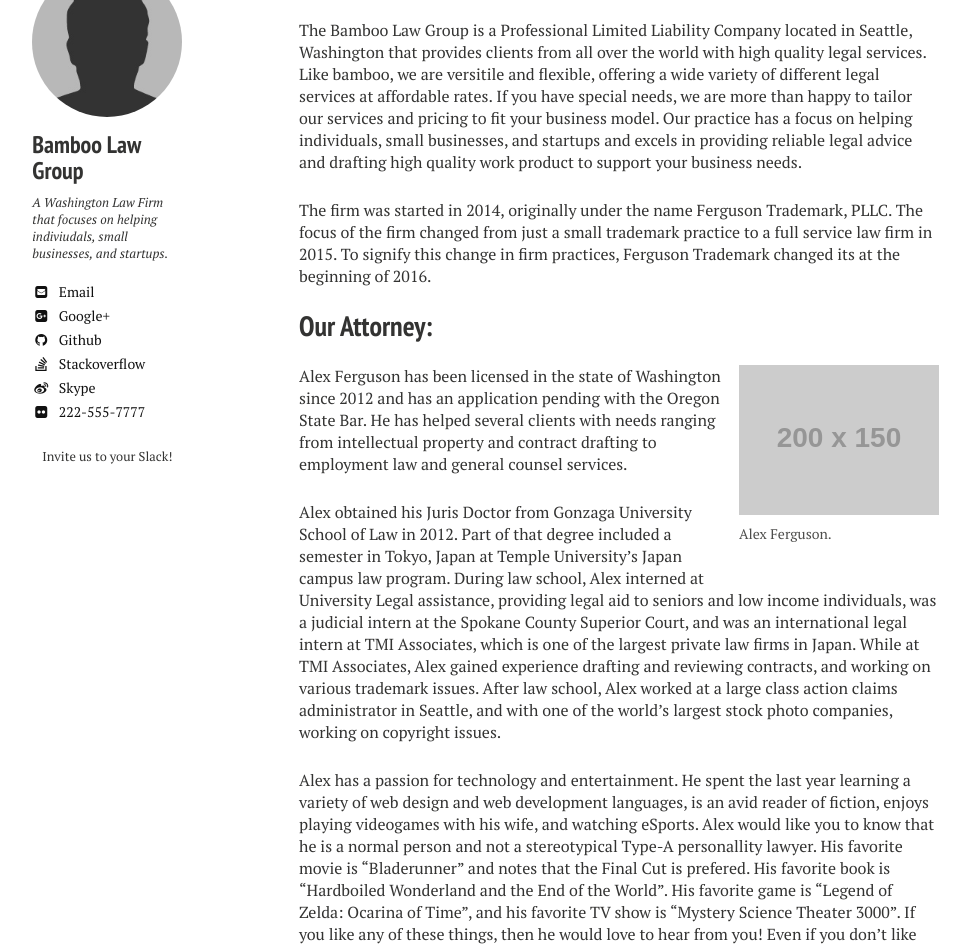
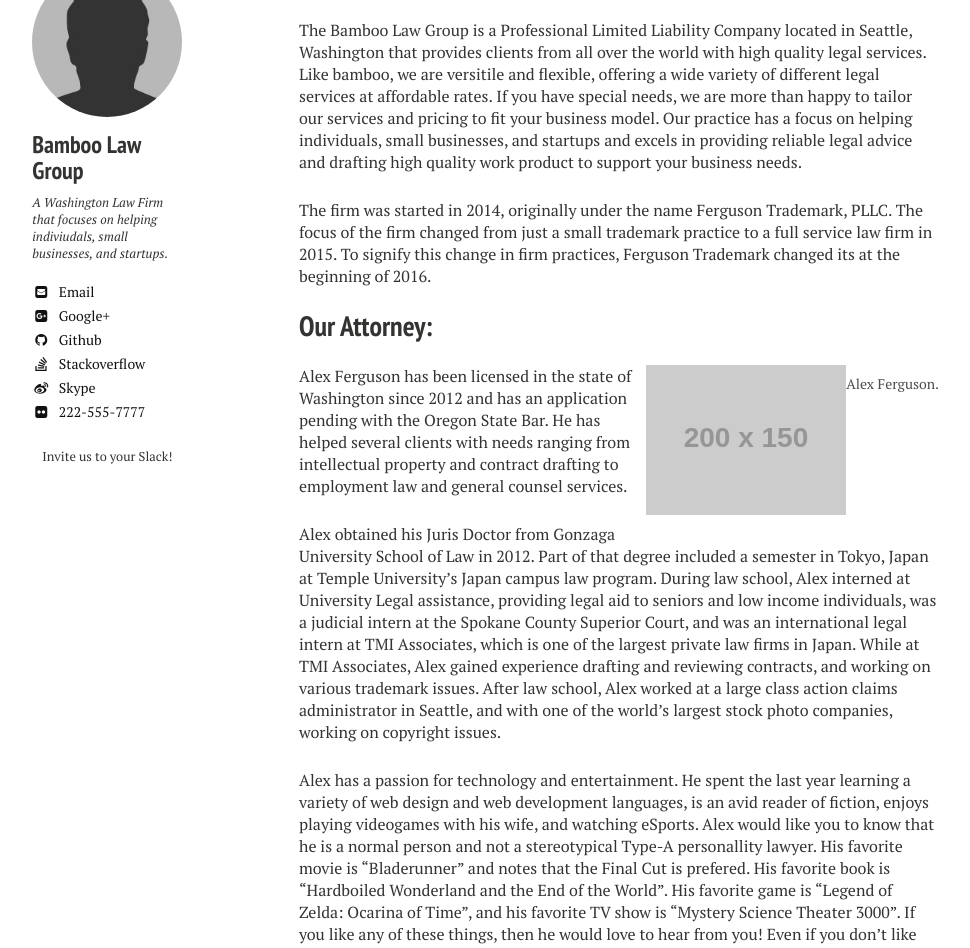
Before and after one commit to nerdyfergy/blg-site-mm3, a Jekyll site: the page built from about/index.md, in a window 1280 px wide. Shown: the part 628-1576 px from the top of the page, without its empty margins (21-991 px from the left). Built offline with Jekyll 4.4.1, drawn with Linux system fonts in a browser that asks for light colours.

Commit message:
Update index.md

```diff
--- a/about/index.md
+++ b/about/index.md
@@ -17,7 +17,7 @@ The firm was started in 2014, originally under the name Ferguson Trademark, PLLC
 
 <figure class="image-pull-right">
 	<img src="http://placehold.it/200x150.jpg">
-	<figcaption>Alex Ferguson.</figcaption>
+	<figcaption class="halvsies">Alex Ferguson.</figcaption>
 </figure>
 Alex Ferguson has been licensed in the state of Washington since 2012 and has an application pending with the Oregon State Bar. He has helped several clients with needs ranging from intellectual property and contract drafting to employment law and general counsel services.
 
```
